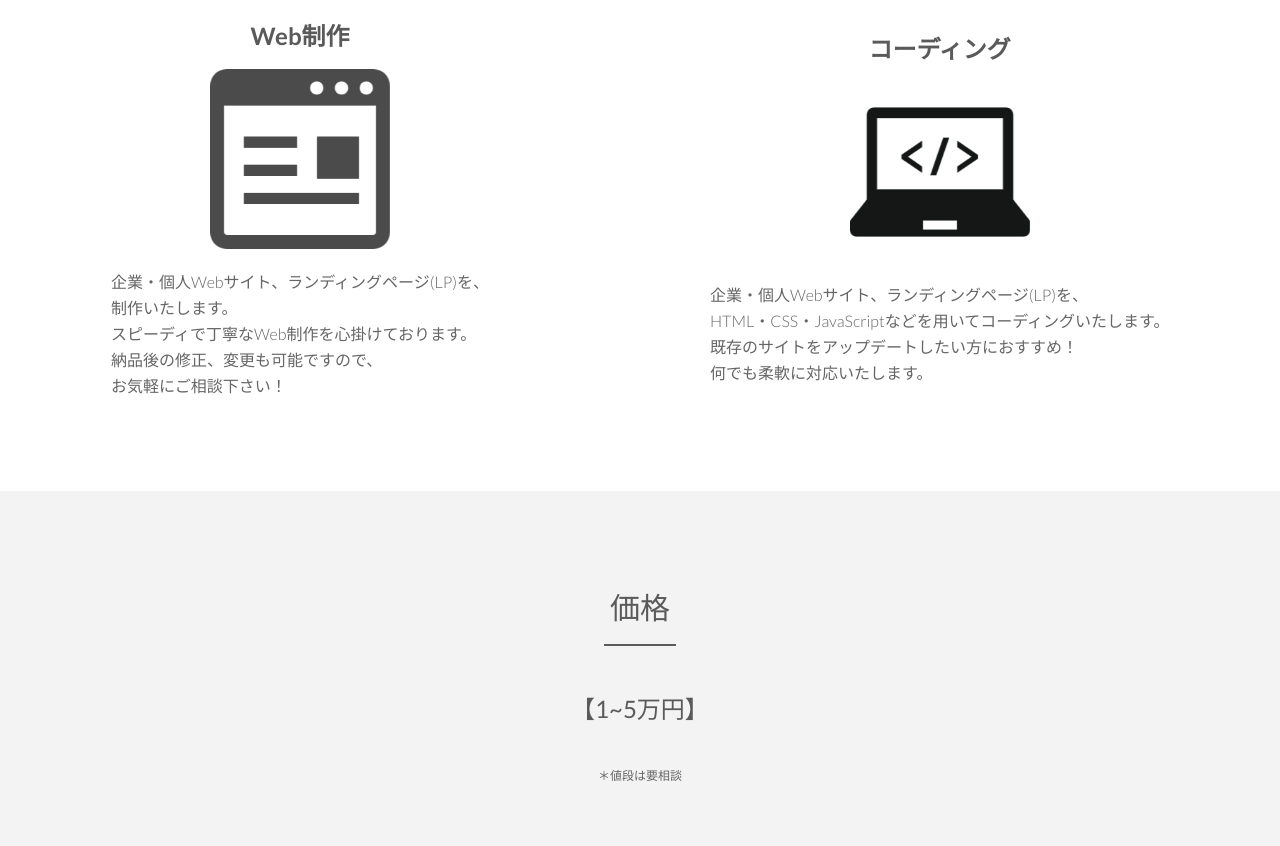
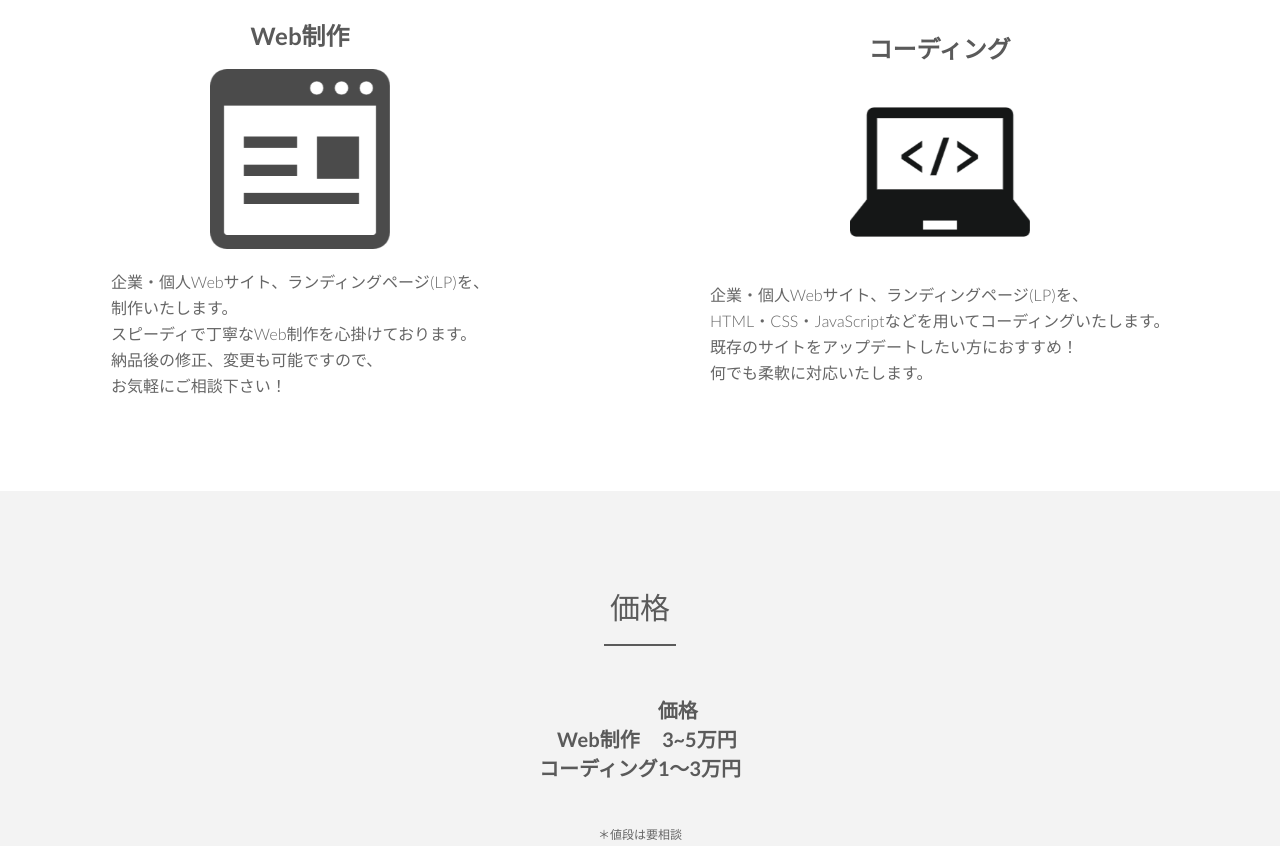
Before and after one commit to chibayuta-cp/performance, a plain HTML site: page index.html in a window 1280 px wide. Shown: the part 1954-2800 px from the top of the page. Drawn offline with nearby package versions, Linux system fonts and the light colour scheme.

Commit message:
fix price

```diff
--- a/css/style.css
+++ b/css/style.css
@@ -411,6 +411,13 @@ hr {
   margin-top: 40px;
 }
 
+#grey table {
+  margin: auto;
+  font-size: 20px;
+  font-weight: bold;
+  padding: 10px;
+}
+
 
 /*PORTFOLIO SECTION*/
 
--- a/index.html
+++ b/index.html
@@ -48,6 +48,7 @@
         <nav class="header-nav">
           <ul>
             <li><a href="#blk"><strong>自己紹介</strong></a></li>
+            <li><a href="#concept"><strong>コンセプト</strong></a></li>
             <li><a href="#service"><strong>サービス</strong></a></li>
             <li><a href="#grey"><strong>価格</strong></a></li>
             <li><a href="#portfolio"><strong>実績</strong></a></li>
@@ -127,19 +128,31 @@
   </div><!-- /.service-main -->
  </div>
 
-
-
-
   <!-- ********** GREY SECTION ********** -->
   <div id="grey">
     <div class="container">
       <div class="row">
         <h2 class="title-title" data-aos="flip-left">価格</h2>
         <hr class="aligncenter mb">
-        <h3 data-aos="fade-down">【1~5万円】</h3>
-        <p data-aos="fade-down">＊値段は要相談</p>
-      </div>
+           <table>
+            <tr>
+              <th></th>
+              <th>価格</th>
+            </tr>
+            <tr>
+              <td>Web制作</td>
+              <td>3~5万円</td>
+            </tr>
+            <tr>
+              <td>コーディング</td>
+              <td>1～3万円</td>
+            </tr>
+          </table>
+          <p data-aos="fade-down">＊値段は要相談</p>
+        </div>
+
       <!--/row-->
+
     </div>
     <!--/container -->
   </div>
```
